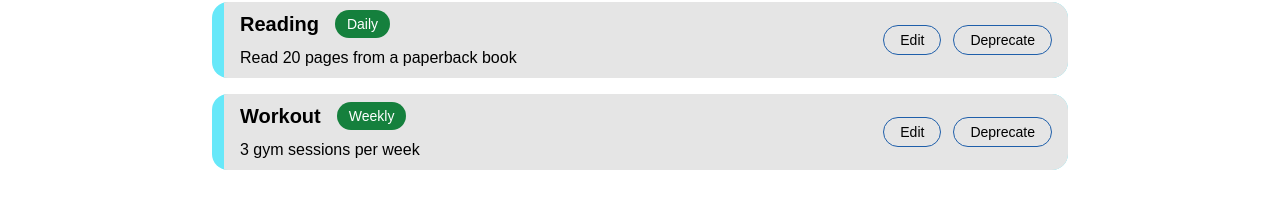
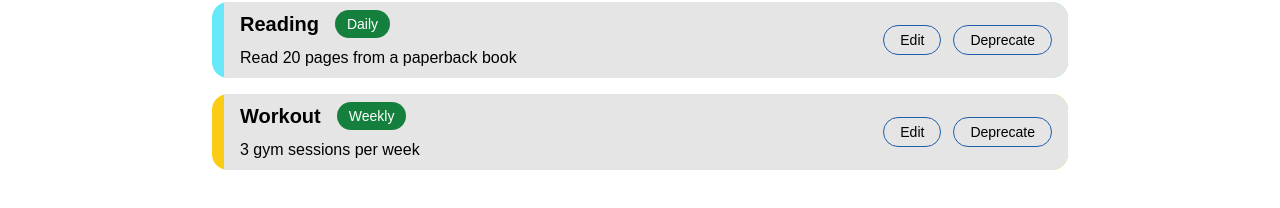
Before and after one commit to nirmit-1606/habit-tracker, a React (Create React App) app: page /HabitTracker/your-habits in a window 1280 px wide. Shown: the part 154-362 px from the top of the page. Built offline with nearby package versions, Linux system fonts and the light colour scheme; no server answers; a web font is replaced by a local one.

Commit message:
update - using card color as prop

```diff
--- a/src/components/HabitListItem.js
+++ b/src/components/HabitListItem.js
@@ -2,7 +2,7 @@ import React from 'react';
 
 const HabitListItem = ({ habit }) => {
     return (
-        <div className="bg-cyan-300 overflow-hidden rounded-2xl pl-3 hover:pl-4 transition-all duration-[400ms]">
+        <div className={`${habit.cardColor || 'bg-cyan-300'} overflow-hidden rounded-2xl pl-3 hover:pl-4 transition-all duration-[400ms]`}>
             <div className="flex bg-[var(--bg-secondary)] hover:rounded-l-xl transition-all duration-[400ms] hover:shadow-[-2px_0_8px_rgba(0,0,0,0.25)]">
                 {/* Content */}
                 <div className="flex-1 px-4 py-2 flex flex-col justify-between gap-2">
--- a/src/pages/YourHabits.js
+++ b/src/pages/YourHabits.js
@@ -7,11 +7,13 @@ const YourHabits = () => {
       name: 'Reading',
       frequency: 'Daily',
       description: 'Read 20 pages from a paperback book',
+      cardColor: 'bg-cyan-300',
     },
     {
       name: 'Workout',
       frequency: 'Weekly',
       description: '3 gym sessions per week',
+      cardColor: 'bg-yellow-400',
     },
   ];
 
```
